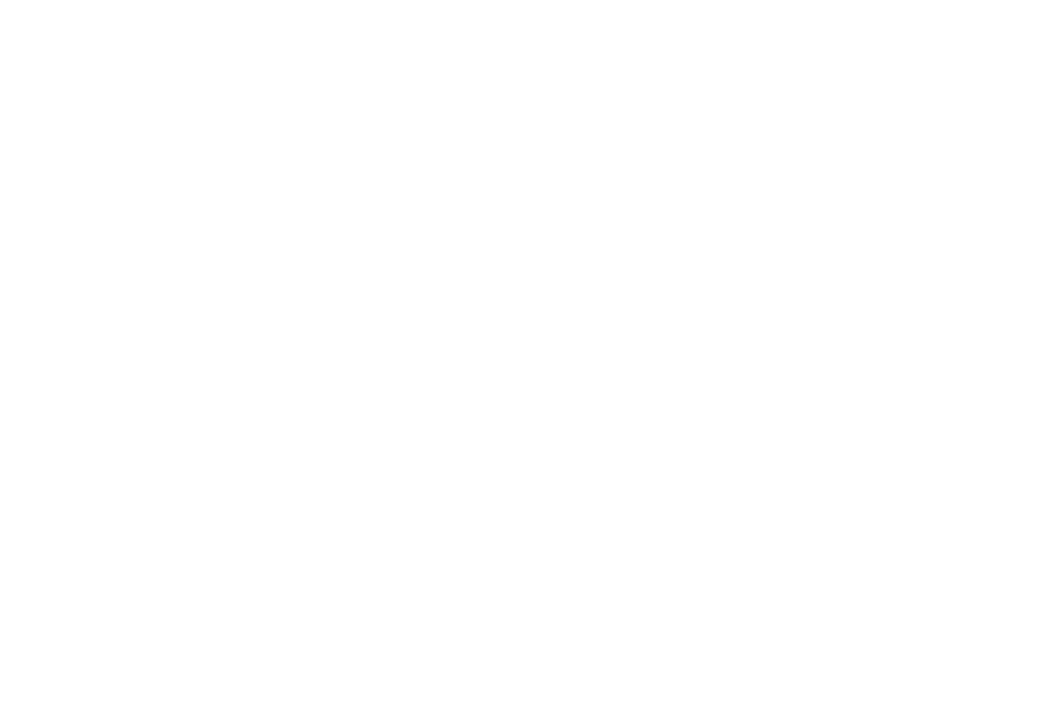
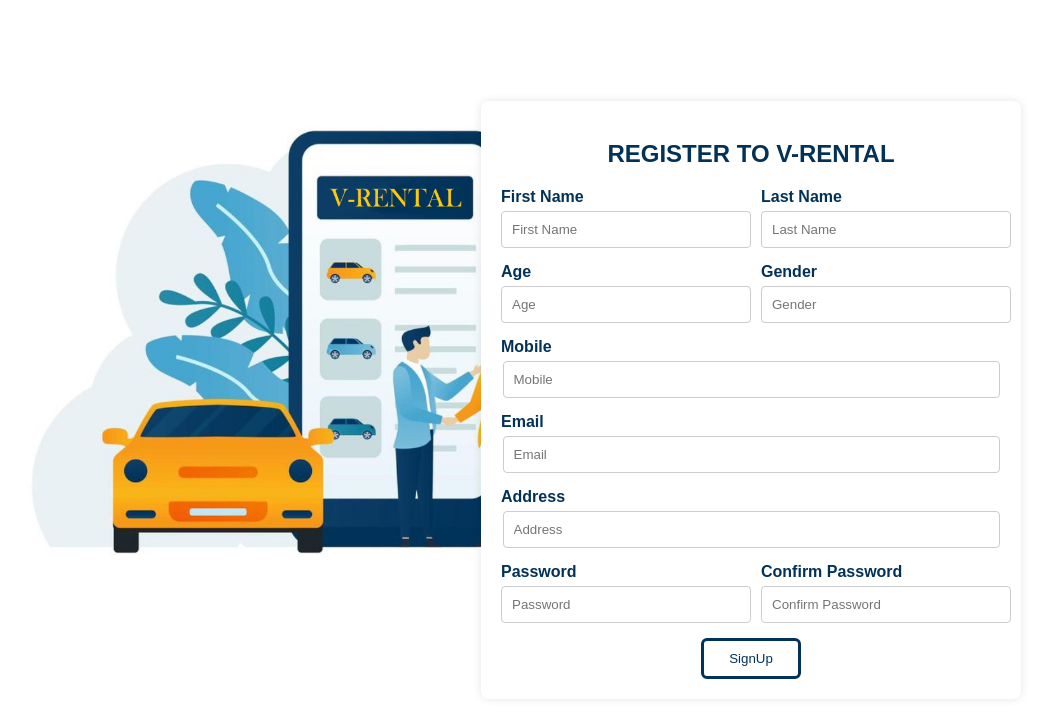
Before and after one commit to harishmk14/v-rental-service, a React (Create React App) app: page /signup in a window 1280 px wide. Before the commit this address had no page. Shown: the top 718 px of the page, without its empty margins (67-1109 px from the left). Built offline with nearby package versions, Linux system fonts and the light colour scheme.

Commit message:
login & Register

```diff
--- a/src/App.js
+++ b/src/App.js
@@ -3,6 +3,8 @@
 import { BrowserRouter as Router, Route, Routes } from 'react-router-dom';
 import Home from './Home';
 import Vehicles from './Vehicles';
+import SignIn from './SignIn';
+import SignUp from './SignUp';
 
 function App() {
   return (
@@ -11,6 +13,8 @@
         <Routes>
           <Route path="/" element={<Home />} />
           <Route path="/vehicles" element={<Vehicles />} />
+          <Route path="/signin" element={<SignIn />} />
+          <Route path="/signup" element={<SignUp />} />
         </Routes>
       </div>
     </Router>
--- a/src/Home.js
+++ b/src/Home.js
@@ -1,33 +1,43 @@
 // src/Home.js
 import React from 'react';
-import { Link } from 'react-router-dom';
+import { useNavigate } from 'react-router-dom';
 import './styles.css';
-import car from './img/car.png'
+import car from './img/car.png';
 
 function Home() {
+  const navigate = useNavigate();
+
+  const handleSignIn = () => {
+    navigate('/signin');
+  };
+
+  const handleSignUp = () => {
+    navigate('/signup');
+  };
+
   return (
     <div className="home">
       <header className="navbar">
         <div className="logo">V-RENTAL</div>
         <nav>
           <ul>
-            <li><Link to="/">Home</Link></li>
-            <li><Link to="/vehicles">Vehicals</Link></li>
-            <li><Link to="#booking">Booking</Link></li>
-            <li><Link to="#testimonial">Testimonial</Link></li>
-            <li><Link to="#payment">Payment</Link></li>
+            <li><a href="/">Home</a></li>
+            <li><a href="/vehicles">Vehicles</a></li>
+            <li><a href="#booking">Booking</a></li>
+            <li><a href="#testimonial">Testimonial</a></li>
+            <li><a href="#payment">Payment</a></li>
           </ul>
         </nav>
         <div className="auth-buttons">
-          <button className="signin-btn">Sign In</button>
-          <button className="signup-btn">Sign Up</button>
+          <button className="signin-btn" onClick={handleSignIn}>Sign In</button>
+          <button className="signup-btn" onClick={handleSignUp}>Sign Up</button>
         </div>
       </header>
       <main className="main-content">
         <div className="content">
           <h1>Quick and simple vehicle rental service.</h1>
           <p>
-          V-Rental is the leading bike, car, van, and bus rental service in Pondicherry, based on ratings and reviews from real users. Renowned for its reliability and top-notch service, V-Rental is the top-ranked rental company. If you're planning to rent a vehicle, you can trust V-Rental for a seamless and satisfying experience.
+            V-Rental is the leading bike, car, van, and bus rental service in Pondicherry, based on ratings and reviews from real users. Renowned for its reliability and top-notch service, V-Rental is the top-ranked rental company. If you're planning to rent a vehicle, you can trust V-Rental for a seamless and satisfying experience.
           </p>
         </div>
         <div className="image-container">
--- /dev/null
+++ b/src/SignIn.js
@@ -0,0 +1,38 @@
+// src/SignIn.js
+import React from 'react';
+import './styles.css';
+import img1 from '../src/img/img1.jpg'
+
+function SignIn() {
+  return (
+    <div className="login-container">
+        <img src={img1} alt="Logo" className="login-logo" />
+      <div className="login-box">
+        <h2>LOGIN TO V-RENTAL</h2>
+        <form >
+          <div className="input-group">
+            <label>Mobile</label>
+            <input
+              type="text"
+              placeholder="Mobile"
+            />
+          </div>
+          <div className="input-group">
+            <label>Password</label>
+            <input
+              type="password"
+              placeholder="Password"
+            />
+          </div>
+          <button type="submit" className="login-button">Login</button>
+        </form>
+        <div className="login-links">
+          <a href="/forgot-password">Forgot Password?</a>
+          <a href="/signup">Don't have an account? Sign Up</a>
+        </div>
+      </div>
+    </div>
+  );
+}
+
+export default SignIn;
--- /dev/null
+++ b/src/SignUp.js
@@ -0,0 +1,61 @@
+import React from 'react';
+import './styles.css';
+import img1 from '../src/img/img1.jpg';
+
+function SignIn() {
+  return (
+    <div className="login-container">
+      <img src={img1} alt="Logo" className="login-logo" />
+      <div className="login-box">
+        <h2>REGISTER TO V-RENTAL</h2>
+        <form>
+          <div className="input-group horizontal-group">
+            <div className="input-item">
+              <label className='newone'>First Name</label>
+              <input type="text" placeholder="First Name" />
+            </div>
+            <div className="input-item">
+              <label className='newone'>Last Name</label>
+              <input type="text" placeholder="Last Name" />
+            </div>
+          </div>
+          <div className="input-group horizontal-group">
+            <div className="input-item">
+              <label className='newone'>Age</label>
+              <input type="text" placeholder="Age" />
+            </div>
+            <div className="input-item">
+              <label className='newone'>Gender</label>
+              <input type="text" placeholder="Gender" />
+            </div>
+          </div>
+          <div className="input-group">
+            <label>Mobile</label>
+            <input type="text" placeholder="Mobile" />
+          </div>
+          <div className="input-group">
+            <label>Email</label>
+            <input type="text" placeholder="Email" />
+          </div>
+          <div className="input-group">
+            <label>Address</label>
+            <input type="text" placeholder="Address" />
+          </div>
+          <div className="input-group horizontal-group">
+            <div className="input-item">
+              <label>Password</label>
+              <input type="password" placeholder="Password" />
+            </div>
+            <div className="input-item">
+              <label>Confirm Password</label>
+              <input type="password" placeholder="Confirm Password" />
+            </div>
+          </div>
+          <button type="submit" className="login-button">SignUp</button>
+        </form>
+      </div>
+    </div>
+  );
+}
+
+export default SignIn;
--- a/src/styles.css
+++ b/src/styles.css
@@ -1,5 +1,5 @@
 /* src/styles.css */
-
+/*Home*/
 body {
   margin: 0;
   font-family: Arial, sans-serif;
@@ -49,7 +49,7 @@
   position: absolute;
   width: 0%;
   height: 2px;
-  bottom: -2px; /* Adjusted to be below the text */
+  bottom: -2px;
   left: 50%;
   background-color: #ffcc00;
   transition: width 0.3s ease, left 0.3s ease;
@@ -69,7 +69,7 @@
 .signin-btn,
 .signup-btn {
   border: none;
-  padding: 10px 20px;
+  padding: 7.6px 10px;
   cursor: pointer;
   font-weight: bold;
 }
@@ -77,12 +77,19 @@
 .signin-btn {
   background-color: transparent;
   color: #ffcc00;
+  border-radius: 6px;
+  border-style: solid;
+  border-width: medium;
+  border-color: #ffcc00;
 }
 
 .signup-btn {
-  background-color: #ffcc00;
-  color: #fff;
-  border-radius: 5px;
+  background-color: transparent;
+  color: #ffcc00;
+  border-radius: 6px;
+  border-style: solid;
+  border-width: medium;
+  border-color: #ffcc00;
 }
 
 .main-content {
@@ -125,7 +132,6 @@
   height: 450px;
 }
 
-/* Responsive Styles */
 @media (max-width: 1024px) {
   .main-content {
     flex-direction: column;
@@ -218,7 +224,7 @@
   }
 }
 
-/* src/styles.css */
+/* vehicle*/
 
 .vehicles-page {
   text-align: center;
@@ -276,7 +282,7 @@
 }
 
 .rent-button {
-  background-color: #007bff;
+  background-color: #ffcc00;
   color: #fff;
   border: none;
   padding: 10px 20px;
@@ -286,7 +292,7 @@
 }
 
 .rent-button:hover {
-  background-color: #0056b3;
+  background-color: #ffcc00;
 }
 
 .vehicle-main {
@@ -295,3 +301,149 @@
   align-items: center;
   padding: 84.4px;
 }
+
+/*login and register*/
+
+.login-container {
+  display: flex;
+  justify-content: center;
+  align-items: center;
+  height: 100vh;
+  background-color: #ffffff;
+}
+
+.login-box {
+  background: #fff;
+  padding: 20px;
+  border-radius: 8px;
+  box-shadow: 0 0 10px rgba(0, 0, 0, 0.1);
+  width: 500px;
+  text-align: center;
+  position: absolute;
+  right: 15%;
+}
+
+.login-box h2 {
+  margin-bottom: 20px;
+  color: #023258;
+}
+
+.input-group {
+  margin-bottom: 15px;
+  text-align: center;
+}
+
+.input-group label {
+  display: block;
+  margin-bottom: 5px;
+  font-weight: bold;
+  text-align: left;
+  color: #023258;
+}
+
+.input-group input {
+  width: 95%;
+  padding: 10px;
+  border: 1px solid #ccc;
+  border-radius: 4px;
+}
+
+.input-group.horizontal-group {
+  display: flex;
+  justify-content: space-between;
+}
+
+.input-group.horizontal-group .input-item {
+  width: 48%;
+}
+
+.login-button {
+  width: 20%;
+  padding: 10px;
+  background-color: #ffffff;
+  color: #023258;
+  border: none;
+  cursor: pointer;
+  border-radius: 6px;
+  border-style: solid;
+  border-width: 3px;
+  border-color: #023258;
+}
+
+.login-button:hover {
+  background-color: #023258;
+  color: white;
+}
+
+.login-links {
+  margin-top: 15px;
+  display: flex;
+  justify-content: space-between;
+}
+
+.login-links a {
+  color: #023258;
+  text-decoration: none;
+}
+
+.login-links a:hover {
+  text-decoration: underline;
+}
+
+.login-logo {
+  width: 600px;
+  position: absolute;
+  top: 120px;
+  left: 90px;
+}
+
+@media (max-width: 768px) {
+  .login-box {
+    width: 90%;
+    right: 5%;
+  }
+
+  .input-group.horizontal-group {
+    flex-direction: column;
+  }
+
+  .input-group.horizontal-group .input-item {
+    width: 100%;
+  }
+
+  .login-button {
+    width: 40%;
+  }
+
+  .login-logo {
+    width: 80%;
+    top: 20px;
+    left: 10%;
+  }
+}
+
+@media (max-width: 480px) {
+  .login-box {
+    width: 100%;
+    right: 0;
+    padding: 10px;
+  }
+
+  .input-group.horizontal-group {
+    flex-direction: column;
+  }
+
+  .input-group.horizontal-group .input-item {
+    width: 100%;
+  }
+
+  .login-button {
+    width: 60%;
+  }
+
+  .login-logo {
+    width: 100%;
+    top: 10px;
+    left: 0;
+  }
+}
```
Also changed, not shown: src/img/img1.jpg (added), src/img/main.png (deleted).
